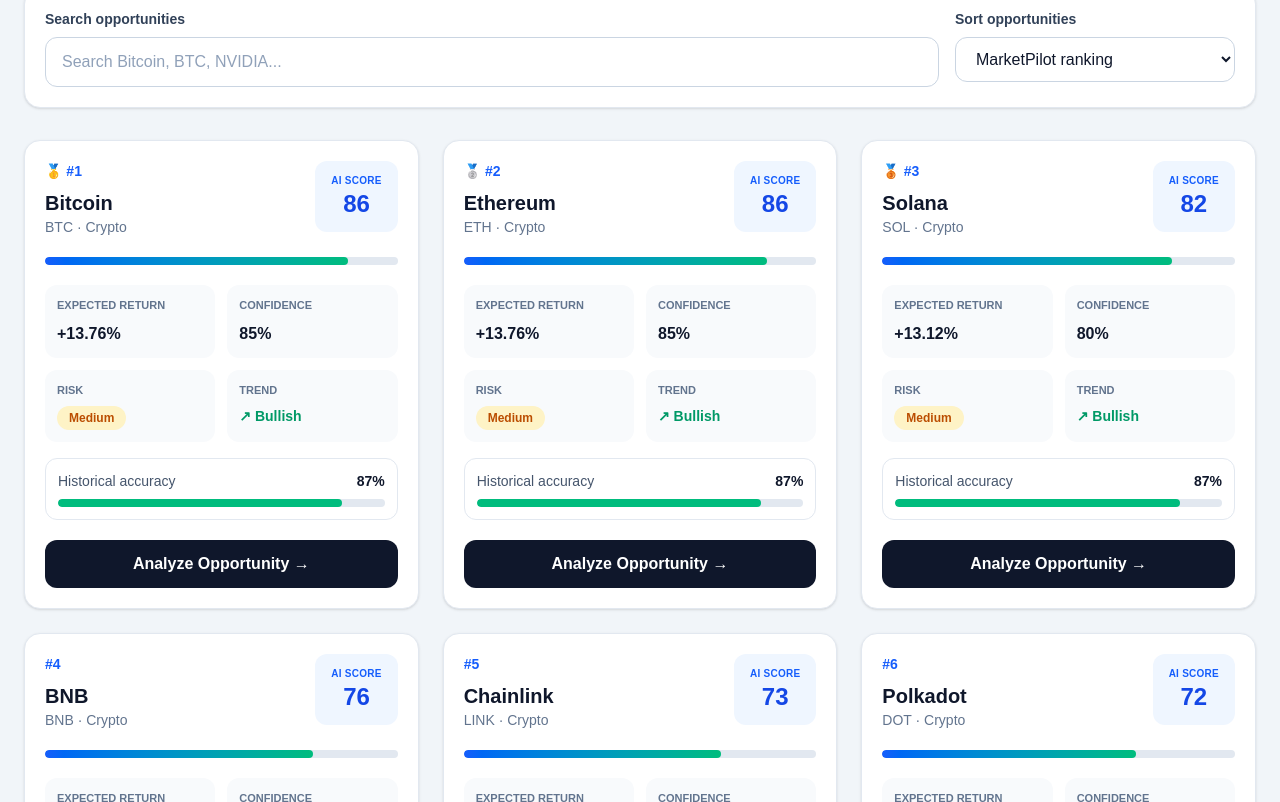
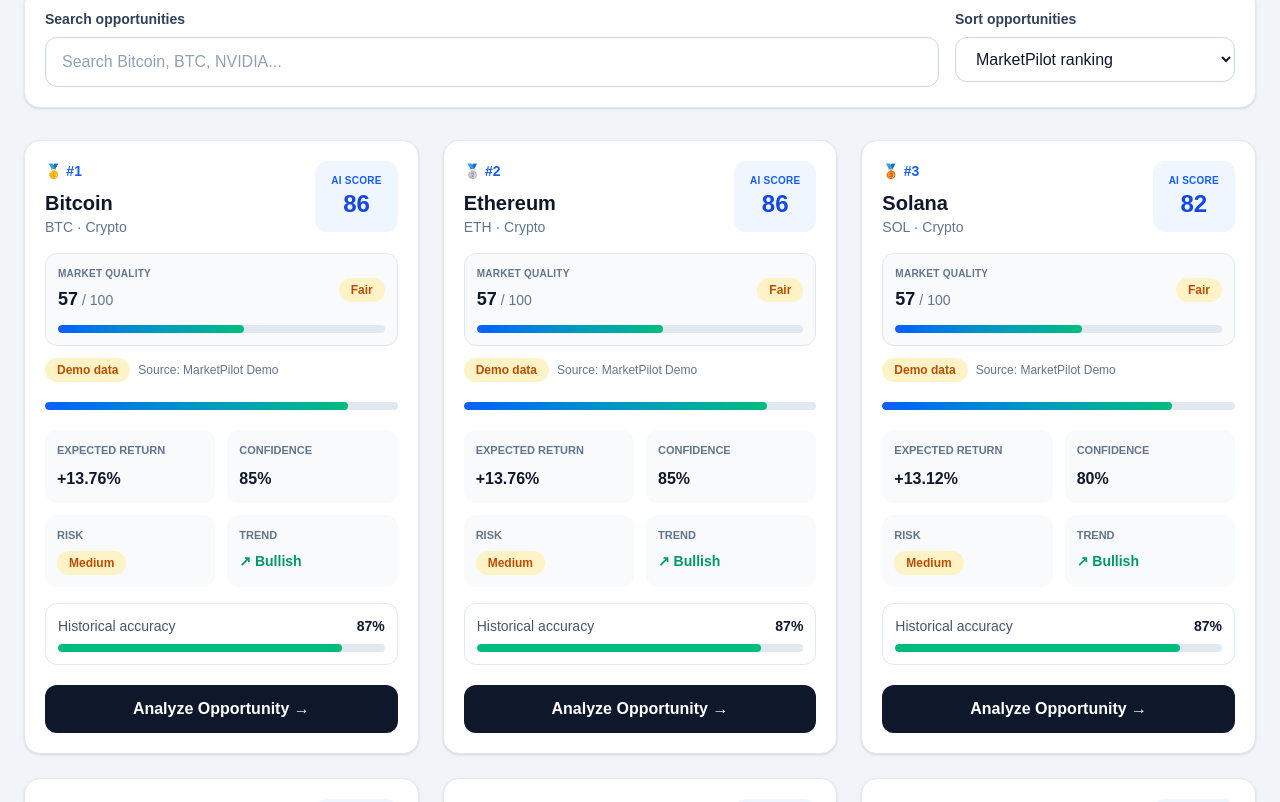
Before and after one commit to walidsaad281018/MarketPilot-AI, a Next.js app in the folder apps/web/: page /opportunities in a window 1280 px wide. Shown: the part 498-1300 px from the top of the page. Built offline with nearby package versions, Linux system fonts and the light colour scheme; no server answers.

Commit message:
feat: display market quality metadata on opportunity cards

```diff
--- a/apps/web/components/cards/OpportunityCard.tsx
+++ b/apps/web/components/cards/OpportunityCard.tsx
@@ -1,4 +1,12 @@
 import Link from "next/link";
+
+import type {
+  MarketDataSource,
+} from "@/lib/market/marketDataMetadata";
+import type {
+  MarketQualityAssessment,
+  MarketQualityLevel,
+} from "@/lib/marketQuality/marketQualityEngine";
 
 type RiskLevel =
   | "Low"
@@ -23,15 +31,23 @@ type OpportunityCardProps = {
   historicalAccuracy: number;
   currentPrice?: string;
   change24h?: string;
+  dataSource?: MarketDataSource;
+  source?: string;
+  lastUpdated?: string | null;
+  isStale?: boolean;
+  marketQuality?: MarketQualityAssessment;
 };
 
 const riskStyles: Record<
   RiskLevel,
   string
 > = {
-  Low: "bg-emerald-100 text-emerald-700",
-  Medium: "bg-amber-100 text-amber-700",
-  High: "bg-red-100 text-red-700",
+  Low:
+    "bg-emerald-100 text-emerald-700",
+  Medium:
+    "bg-amber-100 text-amber-700",
+  High:
+    "bg-red-100 text-red-700",
 };
 
 const trendStyles: Record<
@@ -41,6 +57,20 @@ const trendStyles: Record<
   Bullish: "text-emerald-600",
   Neutral: "text-amber-600",
   Bearish: "text-red-600",
+};
+
+const qualityStyles: Record<
+  MarketQualityLevel,
+  string
+> = {
+  Excellent:
+    "bg-emerald-100 text-emerald-700",
+  Good:
+    "bg-blue-100 text-blue-700",
+  Fair:
+    "bg-amber-100 text-amber-700",
+  Poor:
+    "bg-red-100 text-red-700",
 };
 
 const rankMedals = [
@@ -62,6 +92,11 @@ export default function OpportunityCard({
   historicalAccuracy,
   currentPrice,
   change24h,
+  dataSource,
+  source,
+  lastUpdated,
+  isStale,
+  marketQuality,
 }: OpportunityCardProps) {
   const rankLabel =
     rank <= 3
@@ -76,6 +111,17 @@ export default function OpportunityCard({
     `/opportunities/${encodeURIComponent(
       symbol.toUpperCase(),
     )}`;
+
+  const dataStatus =
+    getDataStatus({
+      dataSource,
+      isStale,
+    });
+
+  const formattedLastUpdated =
+    formatLastUpdated(
+      lastUpdated,
+    );
 
   return (
     <article className="group flex h-full flex-col rounded-2xl border border-slate-200 bg-white p-5 shadow-sm transition duration-300 hover:-translate-y-1 hover:shadow-xl">
@@ -104,6 +150,64 @@ export default function OpportunityCard({
           </p>
         </div>
       </div>
+
+      {marketQuality ? (
+        <div className="mt-4 rounded-xl border border-slate-200 bg-slate-50 p-3">
+          <div className="flex flex-wrap items-center justify-between gap-2">
+            <div>
+              <p className="text-[10px] font-bold uppercase tracking-wide text-slate-500">
+                Market quality
+              </p>
+
+              <p className="mt-1 text-lg font-black text-slate-900">
+                {marketQuality.score}
+                <span className="ml-1 text-sm font-medium text-slate-500">
+                  / 100
+                </span>
+              </p>
+            </div>
+
+            <span
+              className={`rounded-full px-3 py-1 text-xs font-bold ${qualityStyles[marketQuality.level]}`}
+            >
+              {marketQuality.level}
+            </span>
+          </div>
+
+          <div className="mt-3 h-2 overflow-hidden rounded-full bg-slate-200">
+            <div
+              className="h-full rounded-full bg-gradient-to-r from-blue-600 to-emerald-500"
+              style={{
+                width:
+                  `${marketQuality.score}%`,
+              }}
+            />
+          </div>
+        </div>
+      ) : null}
+
+      {dataStatus ? (
+        <div className="mt-3 flex flex-wrap items-center gap-2 text-xs">
+          <span
+            className={`rounded-full px-3 py-1 font-bold ${dataStatus.styles}`}
+          >
+            {dataStatus.label}
+          </span>
+
+          {source ? (
+            <span className="font-medium text-slate-500">
+              Source: {source}
+            </span>
+          ) : null}
+        </div>
+      ) : null}
+
+      {formattedLastUpdated ? (
+        <p className="mt-2 text-xs text-slate-500">
+          Updated{" "}
+          {formattedLastUpdated}
+        </p>
+      ) : null}
 
       {currentPrice ? (
         <div className="mt-4 flex flex-wrap items-center gap-2">
@@ -188,7 +292,8 @@ export default function OpportunityCard({
           <div
             className="h-full rounded-full bg-emerald-500"
             style={{
-              width: `${historicalAccuracy}%`,
+              width:
+                `${historicalAccuracy}%`,
             }}
           />
         </div>
@@ -201,6 +306,81 @@ export default function OpportunityCard({
         Analyze Opportunity →
       </Link>
     </article>
+  );
+}
+
+type DataStatusOptions = {
+  dataSource?:
+    MarketDataSource;
+  isStale?: boolean;
+};
+
+type DataStatus = {
+  label: string;
+  styles: string;
+};
+
+function getDataStatus({
+  dataSource,
+  isStale,
+}: DataStatusOptions):
+  DataStatus | null {
+  if (!dataSource) {
+    return null;
+  }
+
+  if (
+    dataSource === "fallback"
+  ) {
+    return {
+      label: "Demo data",
+      styles:
+        "bg-amber-100 text-amber-700",
+    };
+  }
+
+  if (isStale) {
+    return {
+      label: "Cached data",
+      styles:
+        "bg-orange-100 text-orange-700",
+    };
+  }
+
+  return {
+    label: "Live data",
+    styles:
+      "bg-emerald-100 text-emerald-700",
+  };
+}
+
+function formatLastUpdated(
+  lastUpdated:
+    | string
+    | null
+    | undefined,
+): string | null {
+  if (!lastUpdated) {
+    return null;
+  }
+
+  const timestamp =
+    Date.parse(lastUpdated);
+
+  if (
+    !Number.isFinite(timestamp)
+  ) {
+    return null;
+  }
+
+  return new Intl.DateTimeFormat(
+    "en-US",
+    {
+      dateStyle: "medium",
+      timeStyle: "short",
+    },
+  ).format(
+    new Date(timestamp),
   );
 }
 
```
